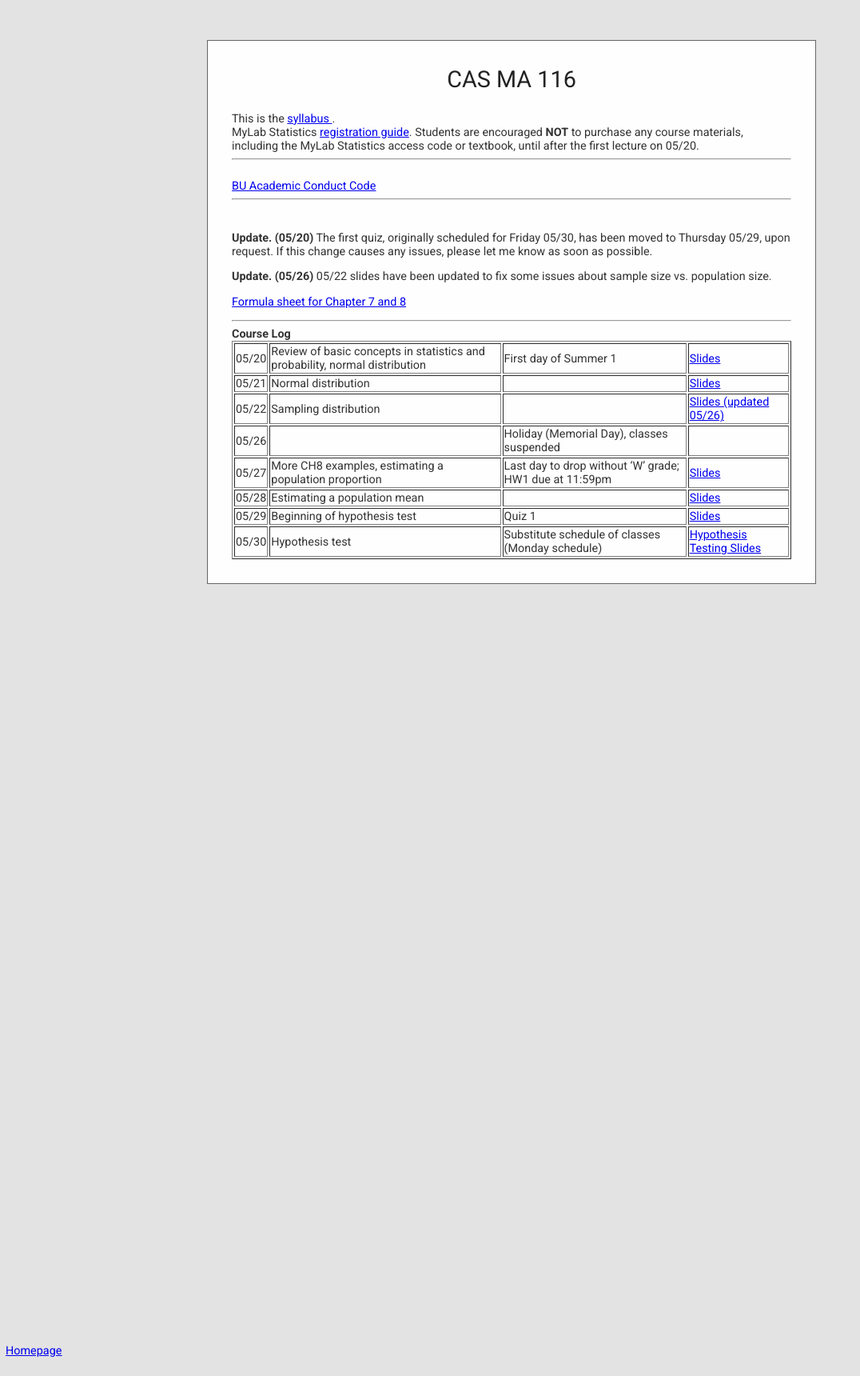
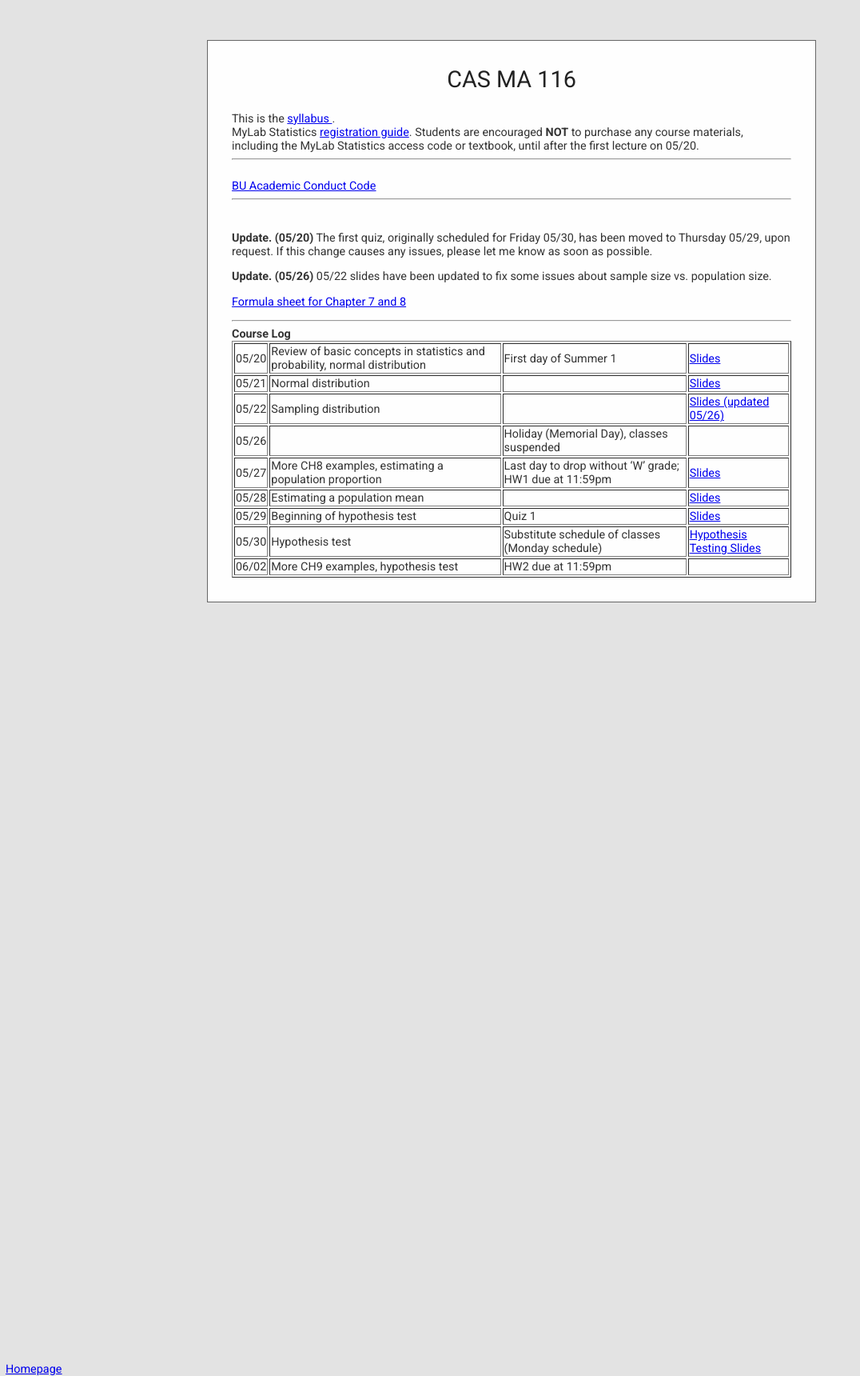
Before and after one commit to cesail/cesail.github.io, a Jekyll site: the page built from courses/25s1ma116/index.html, in a window 1280 px wide. Shown: the whole page at 80% size, without its empty margins (0-1076 px from the left). Built offline with Jekyll 4.4.1, drawn with Linux system fonts in a browser that asks for light colours; some web fonts are replaced; a script that is not in the unit is left out; before the commit the page ends 1697 px from its top, so only the background shows below that.

Commit message:
Update index.html

```diff
--- a/courses/25s1ma116/index.html
+++ b/courses/25s1ma116/index.html
@@ -133,6 +133,12 @@
      <td> Substitute schedule of classes (Monday schedule)</td>
     <td> <a href="Hypothesis_testing.pdf"> Hypothesis Testing Slides </a> </td>
   </tr>
+  <tr>
+     <td> 06/02 </td>
+     <td> More CH9 examples, hypothesis test </td>
+     <td> HW2 due at 11:59pm </td>
+    <td>  </td>
+  </tr>
 
 </table>
 
```
